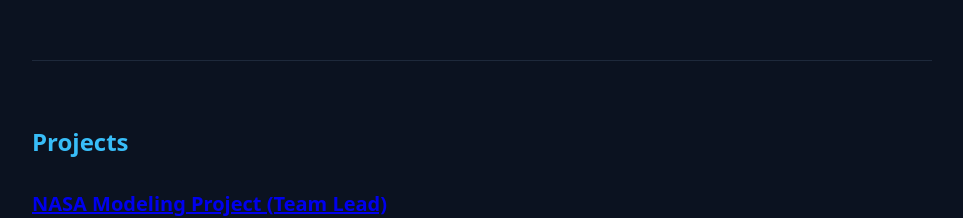
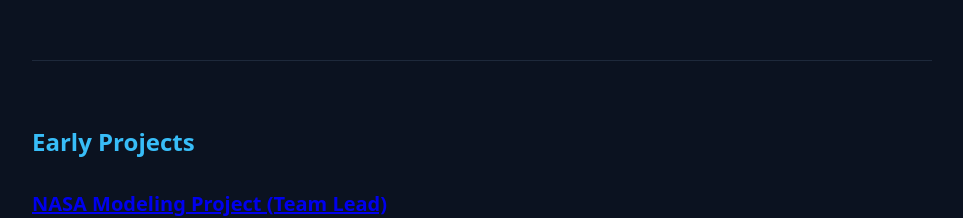
Before and after one commit to BozhidarZagorov/myCV, a React (Vite) app: page / in a window 1280 px wide. Shown: the part 1760-1978 px from the top of the page, without its empty margins (158-1121 px from the left). Built offline with nearby package versions, Linux system fonts and the light colour scheme.

Commit message:
change projects to early projects

```diff
--- a/src/sections/CV.jsx
+++ b/src/sections/CV.jsx
@@ -71,9 +71,9 @@ export default function CV() {
           </div>
       </div>
 
-        {/* PROJECTS */}
+        {/* EARLY PROJECTS */}
         <div className="cv-block">
-          <h3 className="cv-block-title">Projects</h3>
+          <h3 className="cv-block-title">Early Projects</h3>
 
           <div className="cv-item">
             <h4>
```
